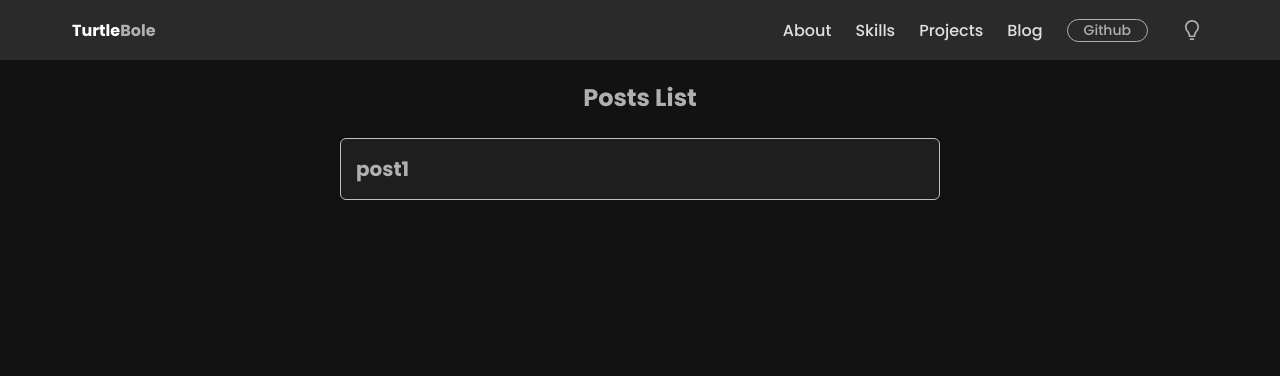
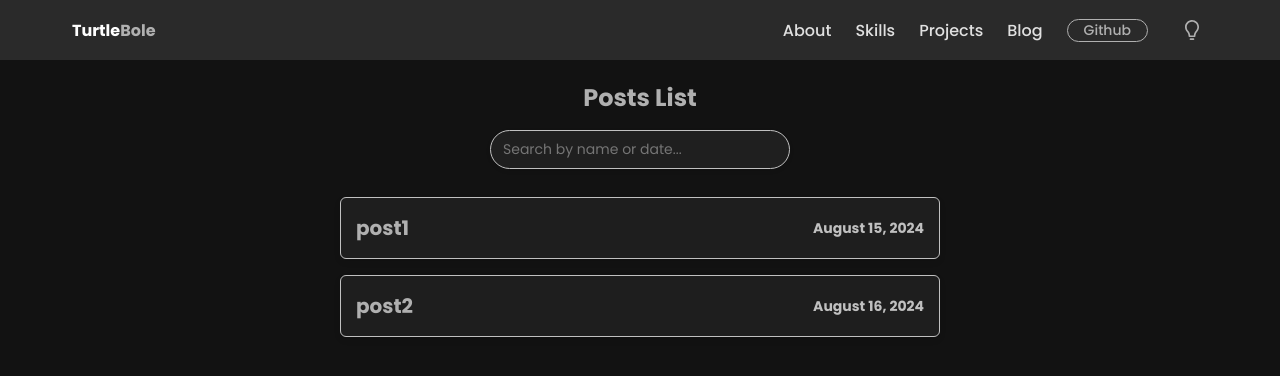
Before and after one commit to Turtlebole/turtle-portfolio, a React (Create React App) app: page /blog in a window 1280 px wide. Shown: the top 376 px of the page. Built offline with nearby package versions, Linux system fonts and the light colour scheme.

Commit message:
Blog search

```diff
--- a/public/posts.json
+++ b/public/posts.json
@@ -1,3 +1,10 @@
 [
-  "post1.md"
+  {
+    "filename": "post1.md",
+    "date": "August 15, 2024"
+  },
+  {
+    "filename": "post2.md",
+    "date": "August 16, 2024"
+  }
 ]
--- a/src/pages/BlogPage/PostList.js
+++ b/src/pages/BlogPage/PostList.js
@@ -3,7 +3,7 @@ import { Link } from 'react-router-dom';
 import styled from 'styled-components';
 
 const Container = styled.div`
-    padding: 20px;  // Reduced padding
+    padding: 20px;
     min-height: 100vh;
     background-color: ${({ theme }) => theme.bg};
     color: ${({ theme }) => theme.text_primary};
@@ -13,34 +13,37 @@ const Container = styled.div`
 `;
 
 const Heading = styled.h1`
-    font-size: 1.5rem;  // Reduced font size
+    font-size: 1.5rem;
     font-weight: bold;
     color: ${({ theme }) => theme.primary};
-    margin-bottom: 15px;  // Reduced margin
+    margin-bottom: 15px;
     text-align: center;
 `;
 
 const ListItem = styled.div`
     background: ${({ theme }) => theme.card};
     border: 1px solid ${({ theme }) => theme.text_secondary};
-    border-radius: 6px;  // Reduced border radius
-    box-shadow: 0 3px 6px rgba(0, 0, 0, 0.1);  // Reduced box-shadow
-    margin: 8px 0;  // Reduced margin
-    padding: 15px;  // Reduced padding
+    border-radius: 6px;
+    box-shadow: 0 3px 6px rgba(0, 0, 0, 0.1);
+    margin: 8px 0;
+    padding: 15px;
     width: 100%;
-    max-width: 600px;  // Reduced max-width
+    max-width: 600px;
     transition: background-color 0.3s, transform 0.3s;
 
     &:hover {
         background-color: ${({ theme }) => theme.card_light};
-        transform: scale(0.99);  // Reduced scale effect
+        transform: scale(0.99);
     }
 `;
 
 const PostTitle = styled.h2`
-    font-size: 1.25rem;  // Reduced font size
+    font-size: 1.25rem;
     margin: 0;
     color: ${({ theme }) => theme.primary};
+    display: flex;
+    justify-content: space-between;
+    align-items: center;
 `;
 
 const PostLink = styled(Link)`
@@ -53,10 +56,41 @@ const PostLink = styled(Link)`
     }
 `;
 
-const PostList = () => {
+const PostDate = styled.span`
+    font-size: 0.875rem;
+    color: ${({ theme }) => theme.text_secondary};
+    margin-left: 10px;
+`;
+
+const SearchInput = styled.input`
+    width: 100%;
+    max-width: 300px;
+    padding: 8px 12px;
+    margin-bottom: 20px;
+    border: 1px solid ${({ theme }) => theme.text_secondary};
+    border-radius: 20px;
+    font-size: 0.875rem;
+    background-color: ${({ theme }) => theme.bgLight};
+    color: ${({ theme }) => theme.text_primary};
+    box-shadow: 0 2px 4px rgba(0, 0, 0, 0.1);
+
+    &:focus {
+        outline: none;
+        border-color: ${({ theme }) => theme.primary};
+        box-shadow: 0 0 0 2px ${({ theme }) => theme.primary};
+    }
+
+    @media (max-width: 600px) {
+        max-width: 80%;
+    }
+`;
+
+const PostList = ({ theme }) => {
     const [posts, setPosts] = useState([]);
+    const [filteredPosts, setFilteredPosts] = useState([]);
     const [loading, setLoading] = useState(true);
     const [error, setError] = useState(null);
+    const [search, setSearch] = useState('');
 
     useEffect(() => {
         const fetchPostList = async () => {
@@ -67,6 +101,7 @@ const PostList = () => {
                 }
                 const data = await response.json();
                 setPosts(data);
+                setFilteredPosts(data);
             } catch (error) {
                 setError(`Failed to fetch post list: ${error.message}`);
             } finally {
@@ -77,21 +112,46 @@ const PostList = () => {
         fetchPostList();
     }, []);
 
+    useEffect(() => {
+        if (search) {
+            const regex = new RegExp(search, 'i');
+            const filtered = posts.filter(post =>
+                regex.test(post.filename) || regex.test(post.date)
+            );
+            setFilteredPosts(filtered);
+        } else {
+            setFilteredPosts(posts);
+        }
+    }, [search, posts]);
+
     return (
         <Container>
             <Heading>Posts List</Heading>
+            <SearchInput
+                type="text"
+                placeholder="Search by name or date..."
+                value={search}
+                onChange={(e) => setSearch(e.target.value)}
+            />
             {loading ? (
                 <p>Loading...</p>
             ) : error ? (
                 <p>Error: {error}</p>
             ) : (
-                posts.map((post, index) => (
-                    <ListItem key={index}>
-                        <PostTitle>
-                            <PostLink to={`/blog/${post}`}>{post.replace('.md', '')}</PostLink>
-                        </PostTitle>
-                    </ListItem>
-                ))
+                filteredPosts.length > 0 ? (
+                    filteredPosts.map((post, index) => (
+                        <ListItem key={index}>
+                            <PostTitle>
+                                <PostLink to={`/blog/${post.filename}`}>
+                                    {post.filename.replace('.md', '')}
+                                </PostLink>
+                                <PostDate>{post.date}</PostDate>
+                            </PostTitle>
+                        </ListItem>
+                    ))
+                ) : (
+                    <p>No posts found</p>
+                )
             )}
         </Container>
     );
```
Also changed, not shown: public/content/post2.md (added, +9 -0 lines).
